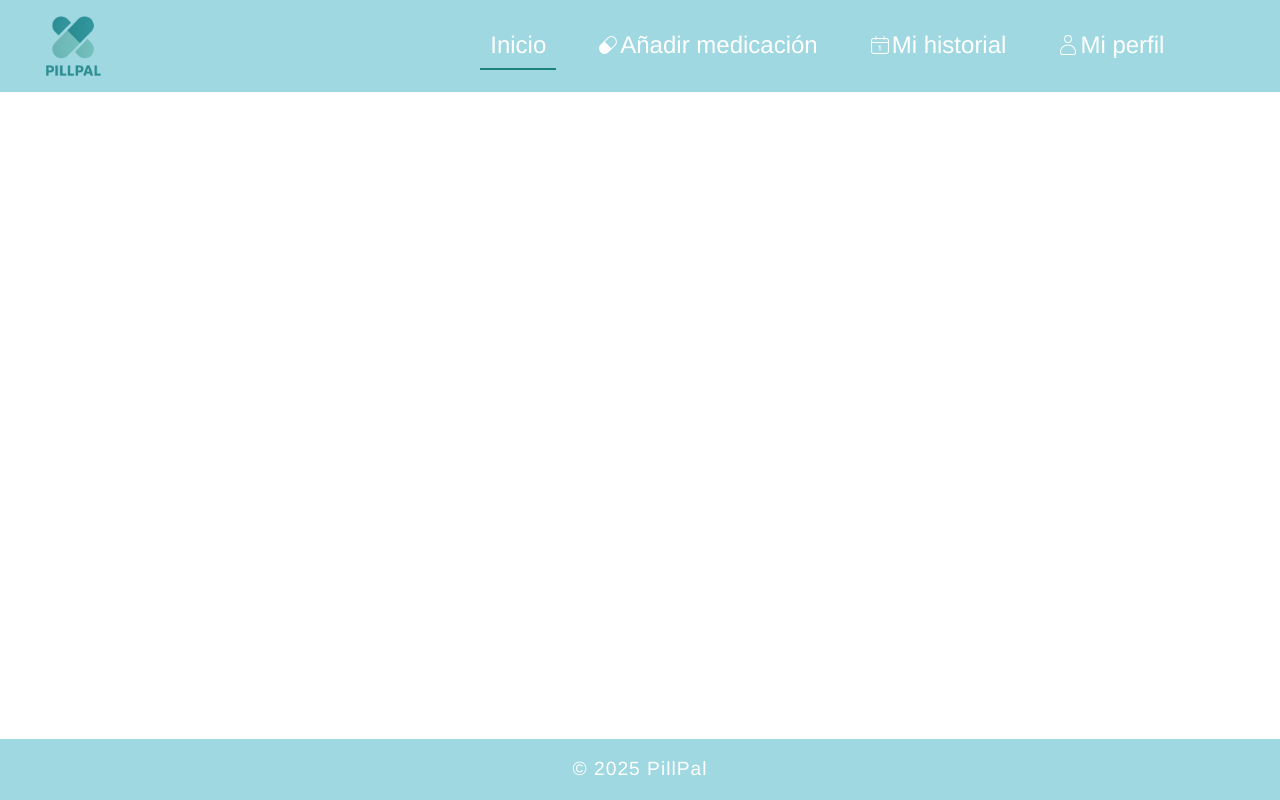
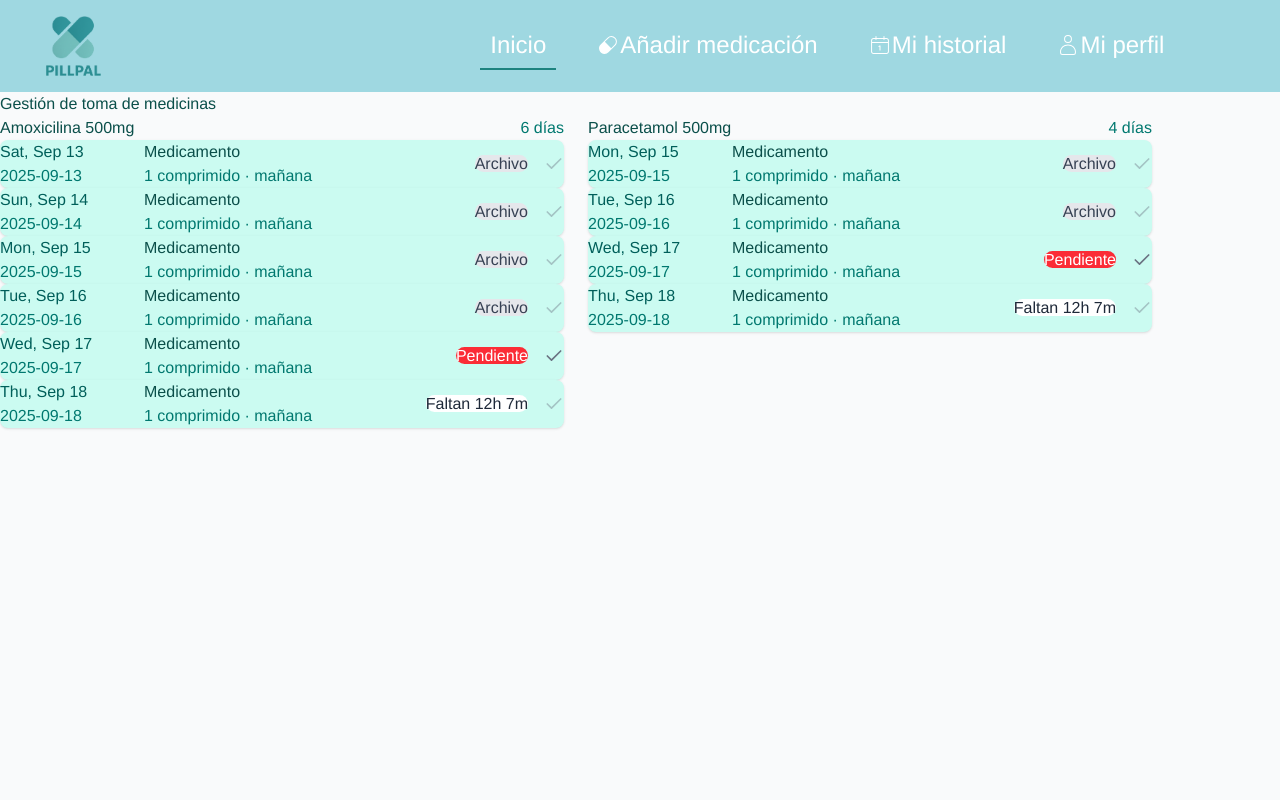
Before and after one commit to PillPal-FullStack/PillPal-Front, a React (Vite) app: page / in a window 1280 px wide. Shown: the top 800 px of the page. Built offline with nearby package versions, Linux system fonts and the light colour scheme.

Commit message:
feat : main page introduced

```diff
--- /dev/null
+++ b/src/components/MedicineCard.jsx
@@ -0,0 +1,140 @@
+import React, { useMemo } from "react";
+import { Check } from "lucide-react";
+
+/**
+ * MedicineCard
+ * - entry: { date: "YYYY-MM-DD", taken: boolean }
+ * - isToday: boolean => sólo si true el check es interactivo
+ * - onToggle(date) => callback para alternar taken (sólo si isToday)
+ */
+export default function MedicineCard({ entry, isToday, onToggle }) {
+  // parseo seguro de la fecha (inicio del día en zona local)
+  const startOfEntryDay = useMemo(
+    () => new Date(`${entry.date}T00:00:00`),
+    [entry.date]
+  );
+  const now = useMemo(() => new Date(), []);
+
+  // status lógico:
+  // - si es hoy => "taken" | "pending"
+  // - si está en el futuro => "upcoming"
+  // - si está en el pasado => "past" (archivado)
+  const status = useMemo(() => {
+    const todayStr = new Date().toISOString().split("T")[0];
+    if (entry.date === todayStr) return entry.taken ? "taken" : "pending";
+    if (startOfEntryDay > now) return "upcoming";
+    return "past";
+  }, [entry.date, entry.taken, startOfEntryDay, now]);
+
+  // calcula el tiempo restante hasta el inicio del día (para "upcoming")
+  const timeLeftText = useMemo(() => {
+    const ms = startOfEntryDay - now;
+    if (ms <= 0) return "";
+    const totalMinutes = Math.floor(ms / 60000);
+    const hours = Math.floor(totalMinutes / 60);
+    const minutes = totalMinutes % 60;
+    if (hours >= 24) {
+      const days = Math.floor(hours / 24);
+      return `En ${days}d ${hours % 24}h`;
+    }
+    return `Faltan ${hours}h ${minutes}m`;
+  }, [startOfEntryDay, now]);
+
+  // handler click en el check (solo interactúa si isToday y no es 'upcoming')
+  const handleToggle = () => {
+    if (!isToday) return;
+    if (status === "upcoming" || status === "past") return;
+    onToggle && onToggle(entry.date);
+  };
+
+  // estilos de la pill de estado
+  const statusPill = {
+    taken: "bg-green-600 text-white",
+    pending: "bg-red-500 text-white",
+    upcoming: "bg-white text-gray-800 border border-gray-200",
+    past: "bg-gray-200 text-gray-700",
+  }[status];
+
+  // formato bonito de la fecha: ej "Mié, 17 Sep"
+  const dateLabel = useMemo(() => {
+    const d = new Date(`${entry.date}T00:00:00`);
+    return d.toLocaleDateString(undefined, {
+      weekday: "short",
+      day: "2-digit",
+      month: "short",
+    });
+  }, [entry.date]);
+
+  return (
+    <div
+      // fondo aguamarina, esquinas redondeadas, separacion entre días
+      className="bg-teal-100 rounded-lg p-4 mb-4 flex items-center gap-4 shadow-sm"
+    >
+      {/* Fecha a la izquierda (fija ancho para que no pegue al borde) */}
+      <div className="w-32 flex-shrink-0 flex flex-col">
+        <span className="text-sm font-semibold text-teal-800">{dateLabel}</span>
+        <span className="text-xs text-teal-700">{entry.date}</span>
+      </div>
+
+      {/* Contenido central (puede ampliarse: nombre dosis etc.) */}
+      <div className="flex-1 flex items-center justify-between">
+        <div>
+          {/* Placeholder: puedes pasar nombre/dosis si quieres */}
+          <div className="text-sm font-medium text-teal-900">Medicamento</div>
+          <div className="text-xs text-teal-700">1 comprimido · mañana</div>
+        </div>
+
+        {/* Pill de estado o contador (espaciado interno y border si es white) */}
+        <div className="ml-4">
+          {status === "taken" && (
+            <span
+              className={`px-3 py-1 rounded-full font-medium ${statusPill}`}
+            >
+              Tomado
+            </span>
+          )}
+          {status === "pending" && (
+            <span
+              className={`px-3 py-1 rounded-full font-medium ${statusPill}`}
+            >
+              Pendiente
+            </span>
+          )}
+          {status === "upcoming" && (
+            <span
+              className={`px-3 py-1 rounded-full font-medium ${statusPill}`}
+              title={timeLeftText}
+            >
+              {timeLeftText}
+            </span>
+          )}
+          {status === "past" && (
+            <span
+              className={`px-3 py-1 rounded-full font-medium ${statusPill}`}
+            >
+              Archivo
+            </span>
+          )}
+        </div>
+      </div>
+
+      {/* Checkmark a la derecha */}
+      <button
+        aria-label={status === "taken" ? "Desmarcar tomado" : "Marcar tomado"}
+        onClick={handleToggle}
+        disabled={!isToday || status === "upcoming" || status === "past"}
+        className={`ml-4 p-2 rounded-full border transition ${
+          !isToday || status === "upcoming" || status === "past"
+            ? "opacity-40 cursor-not-allowed border-gray-200"
+            : "hover:bg-green-50 border-gray-300"
+        }`}
+      >
+        <Check
+          className={`w-5 h-5 ${
+            status === "taken" ? "text-green-600" : "text-gray-500"
+          }`}
+        />
+      </button>
+    </div>
+  );
+}
--- /dev/null
+++ b/src/components/MedicineList.jsx
@@ -0,0 +1,32 @@
+import React from "react";
+import MedicineCard from "./MedicineCard";
+
+/**
+ * MedicineList
+ * - list: { id, name, entries: [{date, taken}] }
+ * - onToggle(listId, date) => llamada al padre para actualizar estado
+ */
+export default function MedicineList({ list, onToggle }) {
+  // calcula string hoy en formato YYYY-MM-DD
+  const todayStr = new Date().toISOString().split("T")[0];
+
+  return (
+    <section className="mb-8">
+      <header className="mb-3 flex items-center justify-between">
+        <h3 className="text-lg font-semibold text-teal-900">{list.name}</h3>
+        <div className="text-sm text-teal-700">{list.entries.length} días</div>
+      </header>
+
+      <div className="space-y-4">
+        {list.entries.map((entry) => (
+          <MedicineCard
+            key={entry.date}
+            entry={entry}
+            isToday={entry.date === todayStr}
+            onToggle={(date) => onToggle(list.id, date)}
+          />
+        ))}
+      </div>
+    </section>
+  );
+}
--- /dev/null
+++ b/src/components/MedicineLists.jsx
@@ -0,0 +1,17 @@
+import React from "react";
+import MedicineList from "./MedicineList";
+
+/**
+ * MedicineLists: componente que agrupa varias listas (varios medicamentos).
+ * - lists: array de {id, name, entries: [{date, taken}]}
+ * - onToggle(listId, date)
+ */
+export default function MedicineLists({ lists, onToggle }) {
+  return (
+    <div className="max-w-6xl mx-auto p-6 grid grid-cols-1 md:grid-cols-2 gap-6">
+      {lists.map((list) => (
+        <MedicineList key={list.id} list={list} onToggle={onToggle} />
+      ))}
+    </div>
+  );
+}
--- a/src/layout/NavBar.module.css
+++ b/src/layout/NavBar.module.css
@@ -4,7 +4,7 @@
   align-items: center;
   font-size: 1.5em;
   padding: 1rem 2%;
-  position: fixed;
+  position: sticky;
   top: 0;
   left: 0;
   width: 100%;
--- a/src/pages/Main.jsx
+++ b/src/pages/Main.jsx
@@ -1,9 +1,61 @@
-import React from 'react'
+import React, { useState } from "react";
+import MedicineLists from "../components/MedicineLists";
 
-const Main = () => {
+/**
+ * Main: página que contiene todas las listas.
+ * Aquí tienes datos de ejemplo; en tu app real vendrán del backend.
+ */
+export default function Main() {
+  // ejemplo: dos listas (dos medicinas), cada una con varios días
+  const [lists, setLists] = useState([
+    {
+      id: "m1",
+      name: "Amoxicilina 500mg",
+      entries: [
+        { date: "2025-09-13", taken: true },
+        { date: "2025-09-14", taken: true },
+        { date: "2025-09-15", taken: true },
+        { date: "2025-09-16", taken: false },
+        { date: "2025-09-17", taken: false }, // posible día de hoy
+        { date: "2025-09-18", taken: false },
+      ],
+    },
+    {
+      id: "m2",
+      name: "Paracetamol 500mg",
+      entries: [
+        { date: "2025-09-15", taken: true },
+        { date: "2025-09-16", taken: false },
+        { date: "2025-09-17", taken: false },
+        { date: "2025-09-18", taken: false },
+      ],
+    },
+  ]);
+
+  // toggle: sólo actualiza la entrada del día recibido
+  const handleToggle = (listId, date) => {
+    setLists((prev) =>
+      prev.map((list) => {
+        if (list.id !== listId) return list;
+        return {
+          ...list,
+          entries: list.entries.map((e) =>
+            e.date === date ? { ...e, taken: !e.taken } : e
+          ),
+        };
+      })
+    );
+  };
+
   return (
-    <div>Main</div>
-  )
+    <main className="min-h-screen bg-gray-50 py-8">
+      <div className="max-w-6xl mx-auto px-4">
+        <h1 className="text-2xl font-bold text-teal-900 mb-6">
+          Gestión de toma de medicinas
+        </h1>
+
+        <MedicineLists lists={lists} onToggle={handleToggle} />
+      </div>
+    </main>
+  );
 }
-
-export default Main
```
